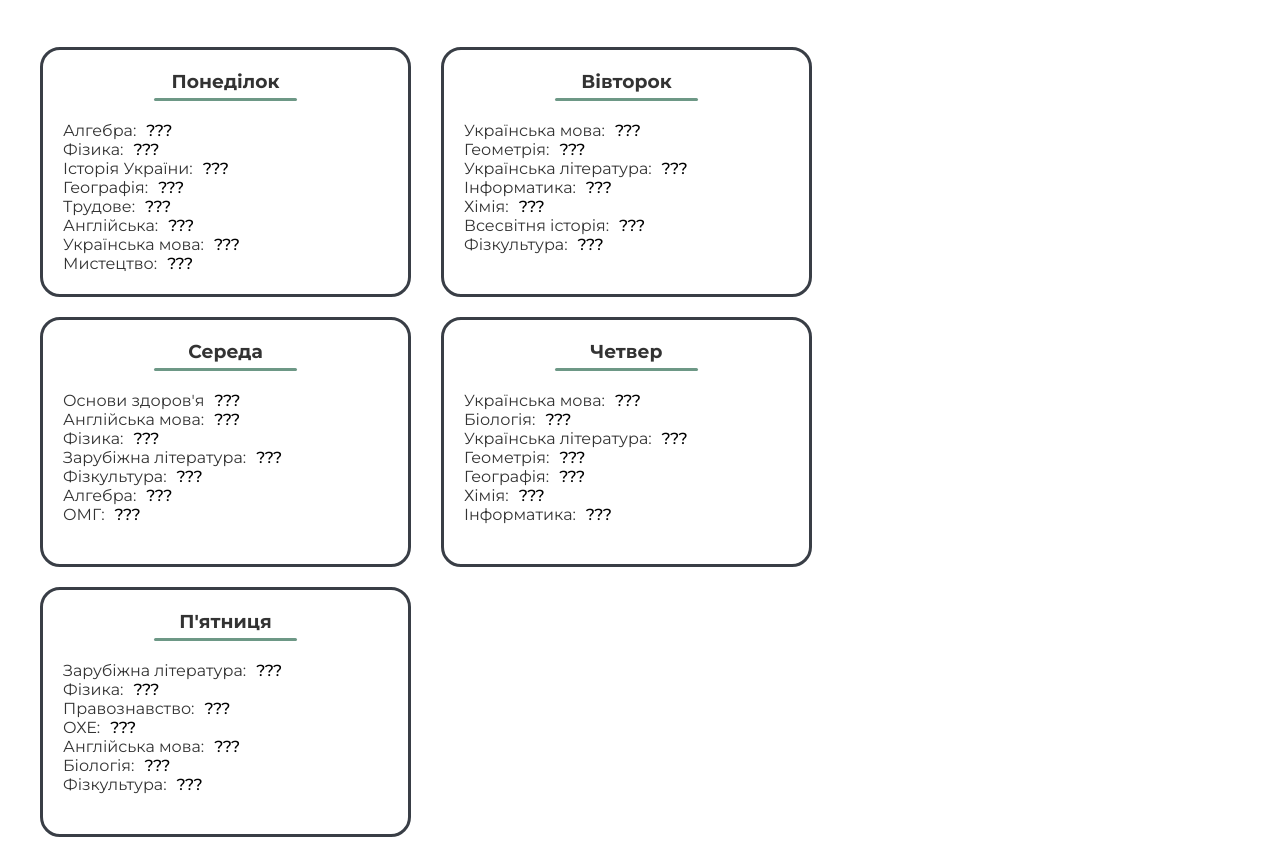
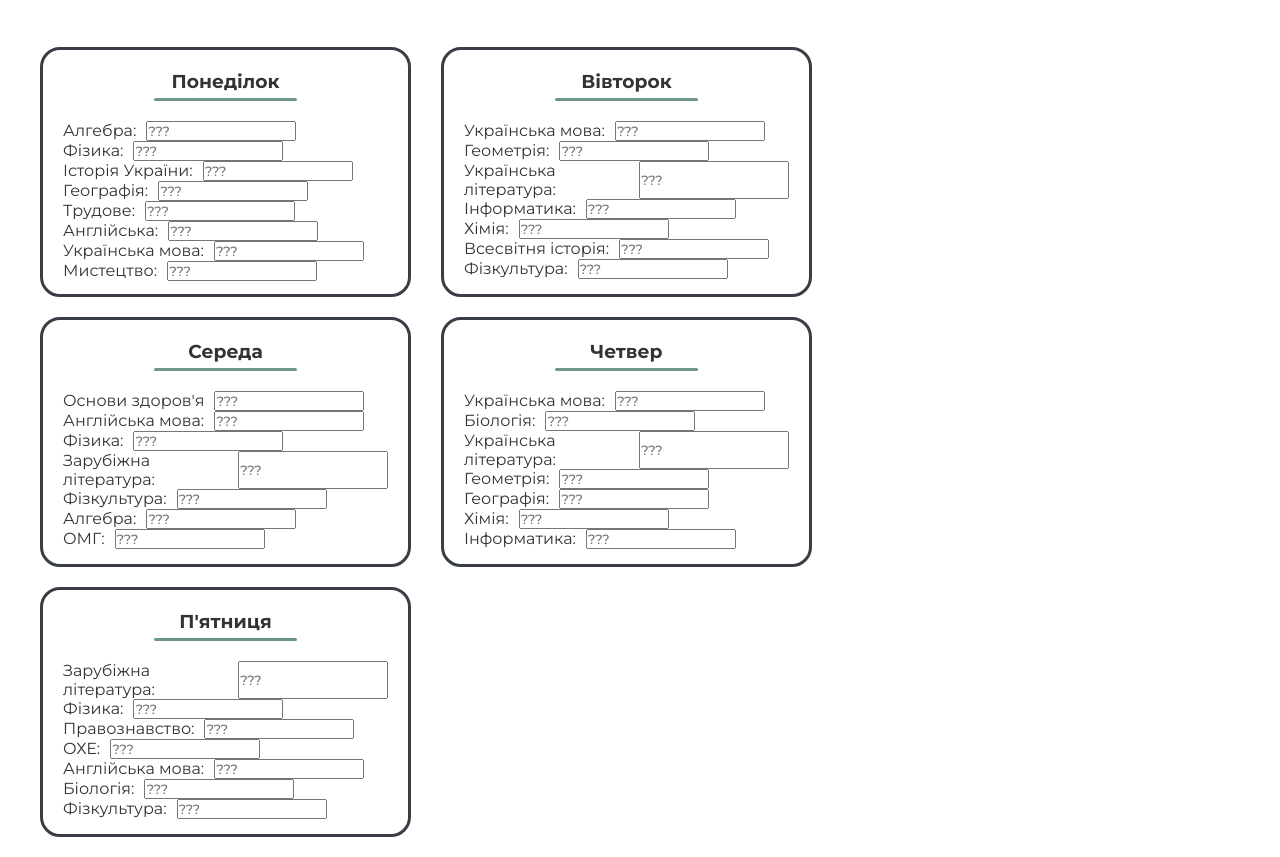
Before and after one commit to ZubalYana/Diary, a website: page public/admin/index.html in a window 1280 px wide. Shown: the part 87-944 px from the top of the page. Drawn offline with Linux system fonts and the light colour scheme.

Commit message:
add all the inputs

```diff
--- a/public/admin/index.html
+++ b/public/admin/index.html
@@ -25,35 +25,35 @@
                 <div class="weekDay_lessons">
                     <div class="weekDay_lesson">
                         <div class="weekDay_lessonName">Алгебра:</div>
-                        <div class="weekDay_lessonHomework">???</div>
+                        <input class="weekDay_lessonHomework" placeholder="???">
                     </div>
                     <div class="weekDay_lesson">
                         <div class="weekDay_lessonName">Фізика:</div>
-                        <div class="weekDay_lessonHomework">???</div>
+                        <input class="weekDay_lessonHomework" placeholder="???">
                     </div>
                     <div class="weekDay_lesson">
                         <div class="weekDay_lessonName">Історія України:</div>
-                        <div class="weekDay_lessonHomework">???</div>
+                        <input class="weekDay_lessonHomework" placeholder="???">
                     </div>
                     <div class="weekDay_lesson">
                         <div class="weekDay_lessonName">Географія:</div>
-                        <div class="weekDay_lessonHomework">???</div>
+                        <input class="weekDay_lessonHomework" placeholder="???">
                     </div>
                     <div class="weekDay_lesson">
                         <div class="weekDay_lessonName">Трудове:</div>
-                        <div class="weekDay_lessonHomework">???</div>
+                        <input class="weekDay_lessonHomework" placeholder="???">
                     </div>
                     <div class="weekDay_lesson">
                         <div class="weekDay_lessonName">Англійська:</div>
-                        <div class="weekDay_lessonHomework">???</div>
+                        <input class="weekDay_lessonHomework" placeholder="???">
                     </div>
                     <div class="weekDay_lesson">
                         <div class="weekDay_lessonName">Українська мова:</div>
-                        <div class="weekDay_lessonHomework">???</div>
+                        <input class="weekDay_lessonHomework" placeholder="???">
                     </div>
                     <div class="weekDay_lesson">
                         <div class="weekDay_lessonName">Мистецтво:</div>
-                        <div class="weekDay_lessonHomework">???</div>
+                        <input class="weekDay_lessonHomework" placeholder="???">
                     </div>
                 </div>
             </div>
@@ -66,31 +66,31 @@
                 <div class="weekDay_lessons">
                     <div class="weekDay_lesson">
                         <div class="weekDay_lessonName">Українська мова:</div>
-                        <div class="weekDay_lessonHomework">???</div>
+                        <input class="weekDay_lessonHomework" placeholder="???">
                     </div>
                     <div class="weekDay_lesson">
                         <div class="weekDay_lessonName">Геометрія:</div>
-                        <div class="weekDay_lessonHomework">???</div>
+                        <input class="weekDay_lessonHomework" placeholder="???">
                     </div>
                     <div class="weekDay_lesson">
                         <div class="weekDay_lessonName">Українська література:</div>
-                        <div class="weekDay_lessonHomework">???</div>
+                        <input class="weekDay_lessonHomework" placeholder="???">
                     </div>
                     <div class="weekDay_lesson">
                         <div class="weekDay_lessonName">Інформатика:</div>
-                        <div class="weekDay_lessonHomework">???</div>
+                        <input class="weekDay_lessonHomework" placeholder="???">
                     </div>
                     <div class="weekDay_lesson">
                         <div class="weekDay_lessonName">Хімія:</div>
-                        <div class="weekDay_lessonHomework">???</div>
+                        <input class="weekDay_lessonHomework" placeholder="???">
                     </div>
                     <div class="weekDay_lesson">
                         <div class="weekDay_lessonName">Всесвітня історія:</div>
-                        <div class="weekDay_lessonHomework">???</div>
+                        <input class="weekDay_lessonHomework" placeholder="???">
                     </div>
                     <div class="weekDay_lesson">
                         <div class="weekDay_lessonName">Фізкультура:</div>
-                        <div class="weekDay_lessonHomework">???</div>
+                        <input class="weekDay_lessonHomework" placeholder="???">
                     </div>
                 </div>
             </div>
@@ -103,31 +103,31 @@
                 <div class="weekDay_lessons">
                     <div class="weekDay_lesson">
                         <div class="weekDay_lessonName">Основи здоров'я</div>
-                        <div class="weekDay_lessonHomework">???</div>
+                        <input class="weekDay_lessonHomework" placeholder="???">
                     </div>
                     <div class="weekDay_lesson">
                         <div class="weekDay_lessonName">Англійська мова:</div>
-                        <div class="weekDay_lessonHomework">???</div>
+                        <input class="weekDay_lessonHomework" placeholder="???">
                     </div>
                     <div class="weekDay_lesson">
                         <div class="weekDay_lessonName">Фізика:</div>
-                        <div class="weekDay_lessonHomework">???</div>
+                        <input class="weekDay_lessonHomework" placeholder="???">
                     </div>
                     <div class="weekDay_lesson">
                         <div class="weekDay_lessonName">Зарубіжна література:</div>
-                        <div class="weekDay_lessonHomework">???</div>
+                        <input class="weekDay_lessonHomework" placeholder="???">
                     </div>
                     <div class="weekDay_lesson">
                         <div class="weekDay_lessonName">Фізкультура:</div>
-                        <div class="weekDay_lessonHomework">???</div>
+                        <input class="weekDay_lessonHomework" placeholder="???">
                     </div>
                     <div class="weekDay_lesson">
                         <div class="weekDay_lessonName">Алгебра:</div>
-                        <div class="weekDay_lessonHomework">???</div>
+                        <input class="weekDay_lessonHomework" placeholder="???">
                     </div>
                     <div class="weekDay_lesson">
                         <div class="weekDay_lessonName">ОМГ:</div>
-                        <div class="weekDay_lessonHomework">???</div>
+                        <input class="weekDay_lessonHomework" placeholder="???">
                     </div>
                 </div>
             </div>
@@ -140,31 +140,31 @@
                 <div class="weekDay_lessons">
                     <div class="weekDay_lesson">
                         <div class="weekDay_lessonName">Українська мова:</div>
-                        <div class="weekDay_lessonHomework">???</div>
+                        <input class="weekDay_lessonHomework" placeholder="???">
                     </div>
                     <div class="weekDay_lesson">
                         <div class="weekDay_lessonName">Біологія:</div>
-                        <div class="weekDay_lessonHomework">???</div>
+                        <input class="weekDay_lessonHomework" placeholder="???">
                     </div>
                     <div class="weekDay_lesson">
                         <div class="weekDay_lessonName">Українська література:</div>
-                        <div class="weekDay_lessonHomework">???</div>
+                        <input class="weekDay_lessonHomework" placeholder="???">
                     </div>
                     <div class="weekDay_lesson">
                         <div class="weekDay_lessonName">Геометрія:</div>
-                        <div class="weekDay_lessonHomework">???</div>
+                        <input class="weekDay_lessonHomework" placeholder="???">
                     </div>
                     <div class="weekDay_lesson">
                         <div class="weekDay_lessonName">Географія:</div>
-                        <div class="weekDay_lessonHomework">???</div>
+                        <input class="weekDay_lessonHomework" placeholder="???">
                     </div>
                     <div class="weekDay_lesson">
                         <div class="weekDay_lessonName">Хімія:</div>
-                        <div class="weekDay_lessonHomework">???</div>
+                        <input class="weekDay_lessonHomework" placeholder="???">
                     </div>
                     <div class="weekDay_lesson">
                         <div class="weekDay_lessonName">Інформатика:</div>
-                        <div class="weekDay_lessonHomework">???</div>
+                        <input class="weekDay_lessonHomework" placeholder="???">
                     </div>
                 </div>
             </div>
@@ -177,31 +177,31 @@
                 <div class="weekDay_lessons">
                     <div class="weekDay_lesson">
                         <div class="weekDay_lessonName">Зарубіжна література:</div>
-                        <div class="weekDay_lessonHomework">???</div>
+                        <input class="weekDay_lessonHomework" placeholder="???">
                     </div>
                     <div class="weekDay_lesson">
                         <div class="weekDay_lessonName">Фізика:</div>
-                        <div class="weekDay_lessonHomework">???</div>
+                        <input class="weekDay_lessonHomework" placeholder="???">
                     </div>
                     <div class="weekDay_lesson">
                         <div class="weekDay_lessonName">Правознавство:</div>
-                        <div class="weekDay_lessonHomework">???</div>
+                        <input class="weekDay_lessonHomework" placeholder="???">
                     </div>
                     <div class="weekDay_lesson">
                         <div class="weekDay_lessonName">ОХЕ:</div>
-                        <div class="weekDay_lessonHomework">???</div>
+                        <input class="weekDay_lessonHomework" placeholder="???">
                     </div>
                     <div class="weekDay_lesson">
                         <div class="weekDay_lessonName">Англійська мова:</div>
-                        <div class="weekDay_lessonHomework">???</div>
+                        <input class="weekDay_lessonHomework" placeholder="???">
                     </div>
                     <div class="weekDay_lesson">
                         <div class="weekDay_lessonName">Біологія:</div>
-                        <div class="weekDay_lessonHomework">???</div>
+                        <input class="weekDay_lessonHomework" placeholder="???">
                     </div>
                     <div class="weekDay_lesson">
                         <div class="weekDay_lessonName">Фізкультура:</div>
-                        <div class="weekDay_lessonHomework">???</div>
+                        <input class="weekDay_lessonHomework" placeholder="???">
                     </div>
                 </div>
             </div>
--- a/public/admin/styles.scss
+++ b/public/admin/styles.scss
@@ -70,6 +70,7 @@
                 margin-left: 10px;
                 color: #000;
                 font-weight: 500;
+                width: 150px;
             }
         }
         .time{
```
Also changed, not shown: public/admin/styles.css, 1 other file.
